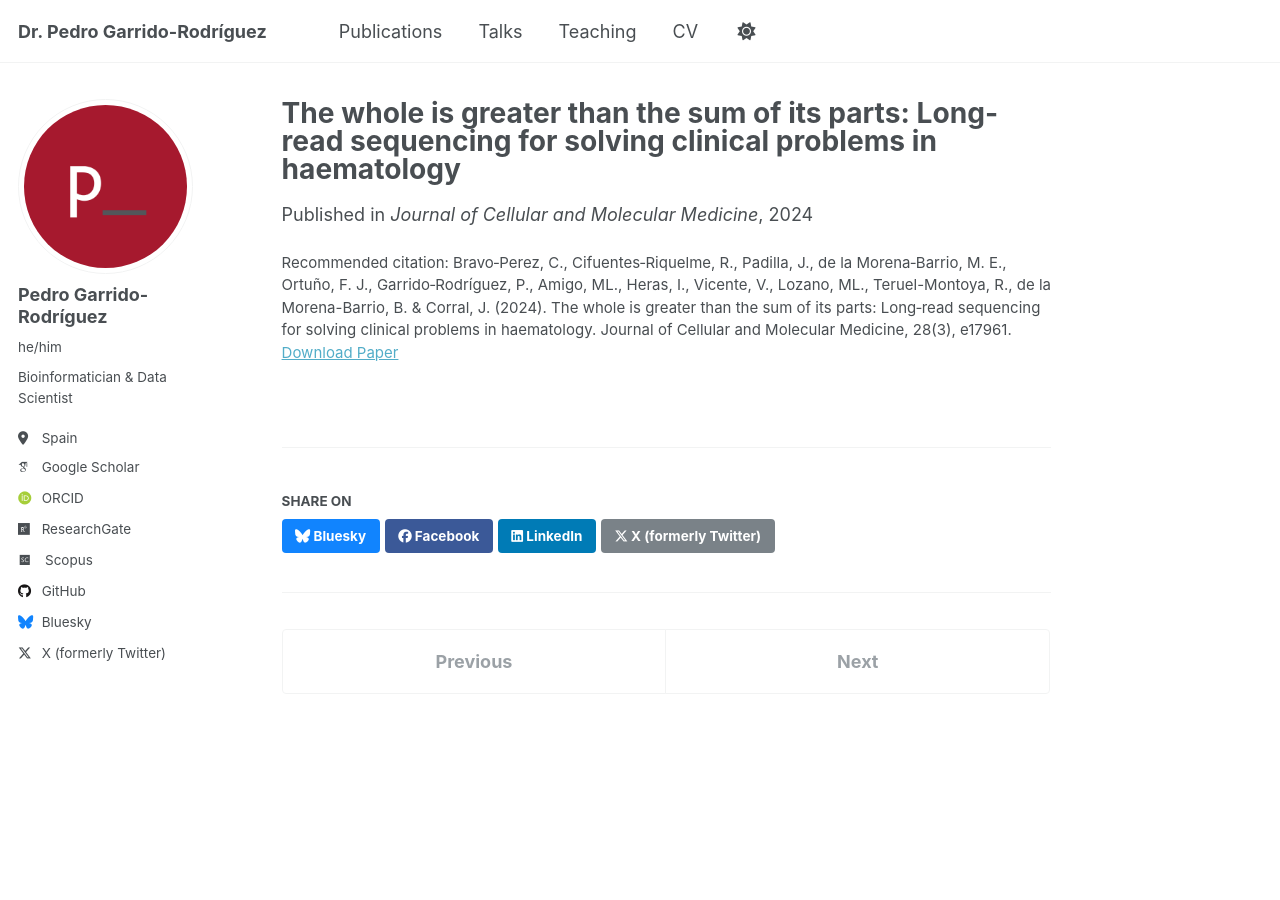
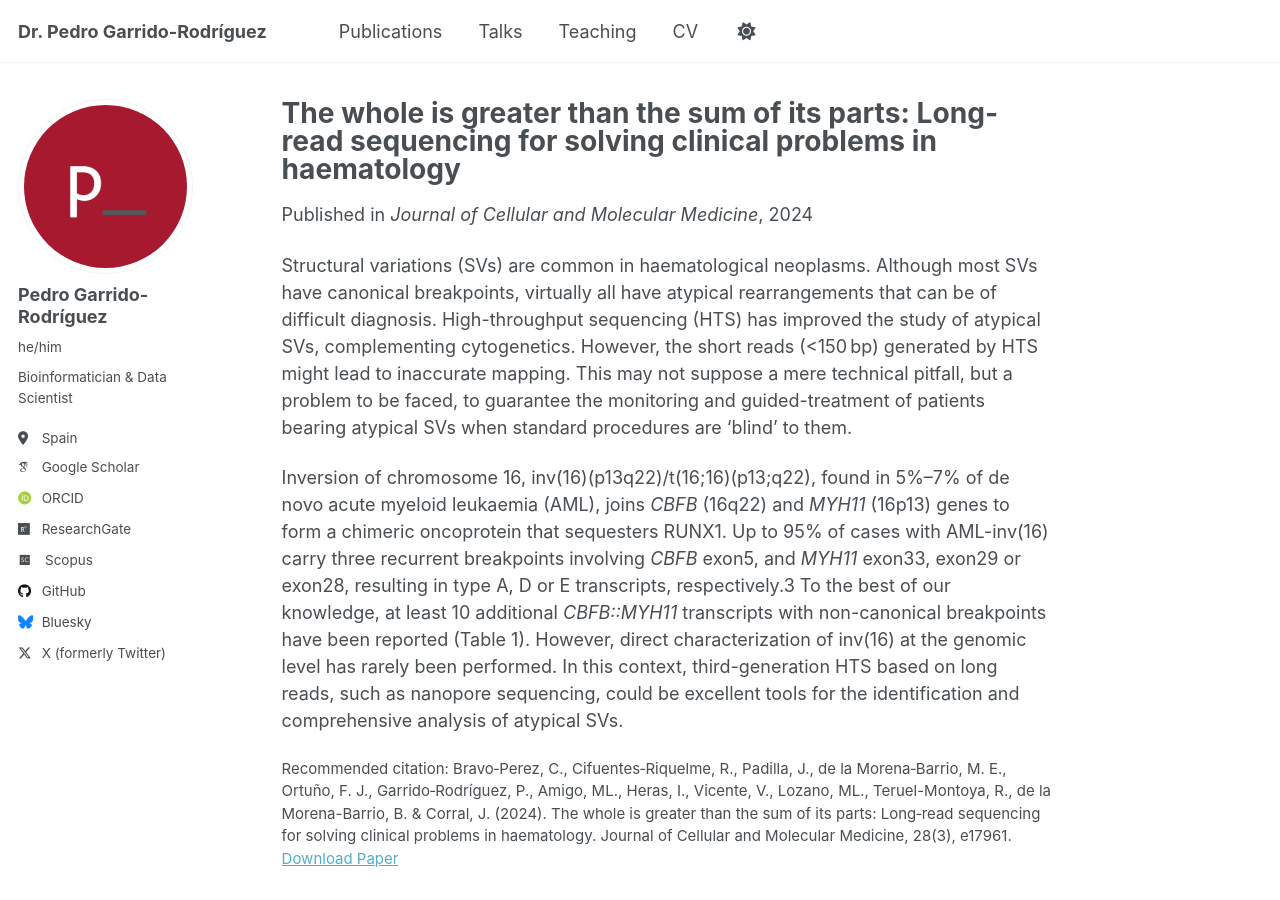
Before and after one commit to pedro-garridor/pedro-garridor.github.io, a Jekyll site: the page built from _publications/2024-01-23.md, in a window 1280 px wide and 900 px high. Built offline with Jekyll 4.4.1, drawn with Linux system fonts in a browser that asks for light colours; some web fonts are replaced.

Commit message:
Update 2024-01-23.md

```diff
--- a/_publications/2024-01-23.md
+++ b/_publications/2024-01-23.md
@@ -8,3 +8,7 @@ venue: 'Journal of Cellular and Molecular Medicine'
 paperurl: 'https://doi.org/10.1111/jcmm.17961'
 citation: 'Bravo‐Perez, C., Cifuentes‐Riquelme, R., Padilla, J., de la Morena‐Barrio, M. E., Ortuño, F. J., Garrido‐Rodríguez, P., Amigo, ML., Heras, I., Vicente, V., Lozano, ML., Teruel-Montoya, R., de la Morena-Barrio, B. & Corral, J. (2024). The whole is greater than the sum of its parts: Long‐read sequencing for solving clinical problems in haematology. Journal of Cellular and Molecular Medicine, 28(3), e17961.'
 ---
+
+Structural variations (SVs) are common in haematological neoplasms. Although most SVs have canonical breakpoints, virtually all have atypical rearrangements that can be of difficult diagnosis. High-throughput sequencing (HTS) has improved the study of atypical SVs, complementing cytogenetics. However, the short reads (<150 bp) generated by HTS might lead to inaccurate mapping. This may not suppose a mere technical pitfall, but a problem to be faced, to guarantee the monitoring and guided-treatment of patients bearing atypical SVs when standard procedures are ‘blind’ to them.
+
+Inversion of chromosome 16, inv(16)(p13q22)/t(16;16)(p13;q22), found in 5%–7% of de novo acute myeloid leukaemia (AML), joins *CBFB* (16q22) and *MYH11* (16p13) genes to form a chimeric oncoprotein that sequesters RUNX1. Up to 95% of cases with AML-inv(16) carry three recurrent breakpoints involving *CBFB* exon5, and *MYH11* exon33, exon29 or exon28, resulting in type A, D or E transcripts, respectively.3 To the best of our knowledge, at least 10 additional *CBFB::MYH11* transcripts with non-canonical breakpoints have been reported (Table 1). However, direct characterization of inv(16) at the genomic level has rarely been performed. In this context, third-generation HTS based on long reads, such as nanopore sequencing, could be excellent tools for the identification and comprehensive analysis of atypical SVs.
```
